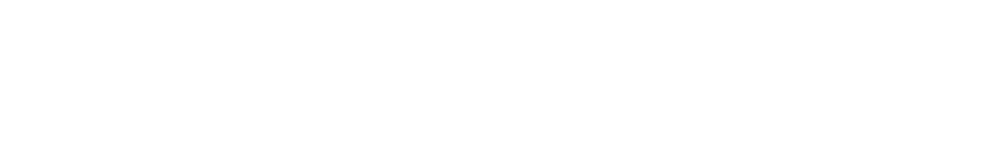
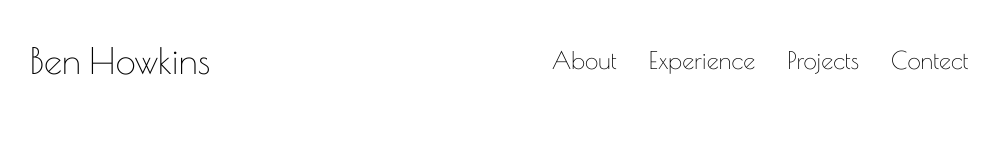
Before and after one commit to BenHowkins/Portfollio-page, a plain HTML site: page index.html in a window 1280 px wide. Shown: the whole page, without its empty margins (141-1140 px from the left). Drawn offline with nearby package versions, Linux system fonts and the light colour scheme.

Commit message:
Add html and css for nav bar plus some other general css

```diff
--- a/index.html
+++ b/index.html
@@ -4,8 +4,21 @@
     <meta charset="UTF-8">
     <meta name="viewport" content="width=device-width, initial-scale=1.0">
     <title>Portfollio Page</title>
+    <link rel="stylesheet" href="style.css">
+    <link rel="stylesheet" href="mediaqueries.css">
 </head>
 <body>
-
+    <nav id="desktop-nav">
+        <div class="logo">Ben Howkins</div>
+        <div>
+            <ul class="nav-links">
+                <li><a href="#about">About</a></li>
+                <li><a href="#experience">Experience</a></li>
+                <li><a href="#projects">Projects</a></li>
+                <li><a href="#contact">Contect</a></li>
+            </ul>
+        </div>
+    </nav>
+    <script src="script.js"></script>
 </body>
 </html>
--- a/style.css
+++ b/style.css
@@ -0,0 +1,62 @@
+/* General styling */
+
+@import url('https://fonts.googleapis.com/css2?family=Poiret+One&display=swap');
+
+* {
+    margin: 0;
+    padding: 0;
+}
+
+body {
+    font-family: "Poiret One", sans-serif;
+}
+
+html {
+    scroll-behavior: smooth;
+}
+
+/* Transtion */
+
+a,
+.btn {
+    transition: all 250ms ease;
+}
+
+/* Descktop Nav */
+nav,
+.nav-links {
+    display: flex;
+}
+
+nav {
+    justify-content: space-around;
+    align-items: center;
+    height: 15vh;
+}
+
+.nav-links {
+    gap: 2rem;
+    list-style: none;
+    font-size: 1.5rem;
+}
+
+a {
+    color: black;
+    text-decoration: none;
+    text-decoration-color: white;
+}
+
+a:hover {
+    color: gray;
+    text-decoration: underline;
+    text-underline-offset: 0.5rem;
+    text-decoration-color: rgb(181, 181, 181)
+}
+
+.logo {
+    font-size: 2.25rem
+}
+
+.logo:hover {
+    cursor: default;
+}
```
